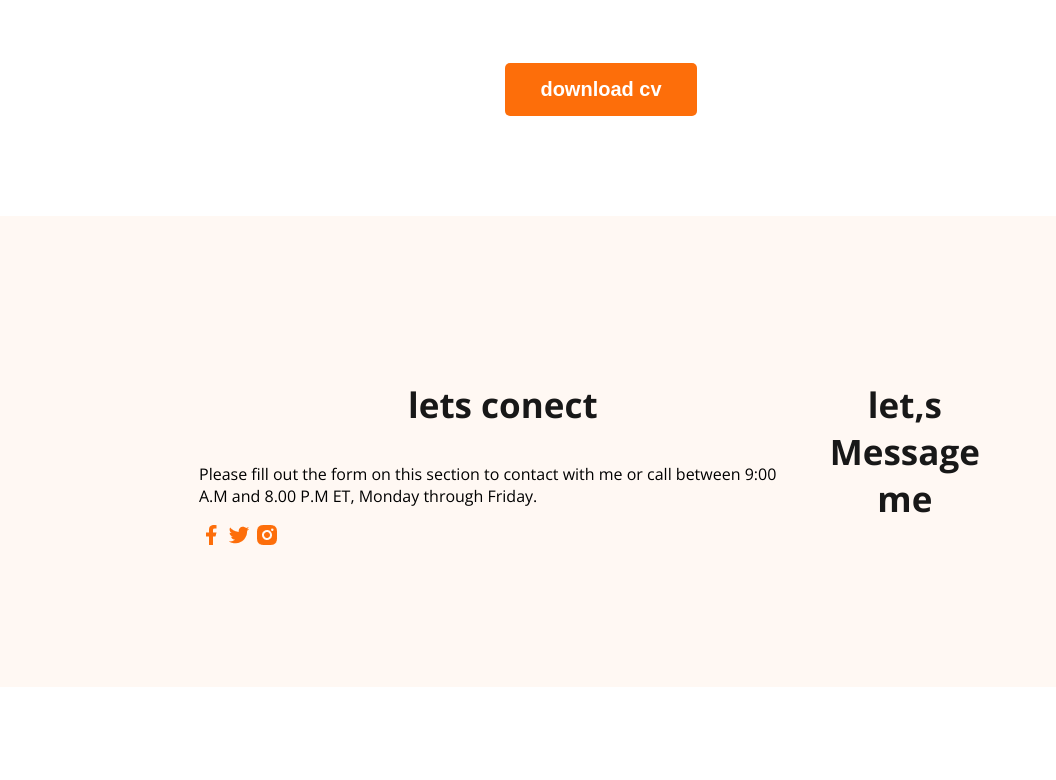
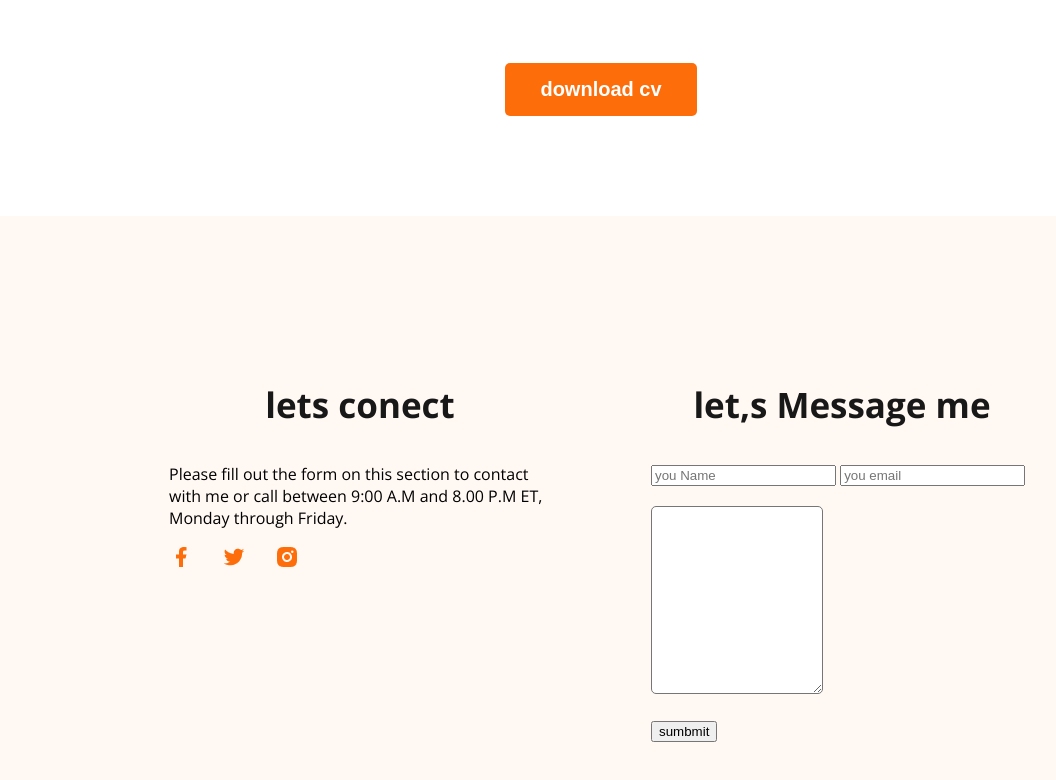
Before and after one commit to Uchingnomarma/my--simple, a plain HTML site: page index.html in a window 1280 px wide. Shown: the part 2793-3573 px from the top of the page, without its empty margins (39-1095 px from the left). Before the commit the page ends 3488 px from the top, so only its background shows below. Drawn offline with nearby package versions, Linux system fonts and the light colour scheme.

Commit message:
finised footer section content

```diff
--- a/index.html
+++ b/index.html
@@ -5,7 +5,8 @@
  <meta name="viewport" content="width=device-width, initial-scale=1.0">
  <title class="nav-tittle">my simple</title>
  <link rel="preconnect" href="https://fonts.googleapis.com">
- <link rel="preconnect" href="https://fonts.gstatic.com" crossorigin>
+ <link rel="preconnect" href="http
+ s://fonts.gstatic.com" crossorigin>
  <link href="https://fonts.googleapis.com/css2?family=Open+Sans:wght@400;700&display=swap" rel="stylesheet">
 
 <link rel="stylesheet" href="styles/portfolio.css">
@@ -154,7 +155,7 @@
 
  </main>
  <footer>
-<div class="footer-colum">
+<div class="footer-column">
     <h3 class="section-tittle">lets conect</h3>
 <p class="section-description">
     Please fill out the form on this section to contact with me or call between 9:00 A.M and 8.00 P.M ET, Monday through Friday.
@@ -165,8 +166,14 @@
     <a href=""><img src="images/icons/insta.png" alt=""></a>
 </div>
 </div>
-<div class="footer-colum">
+<div class="footer-column">
     <h3 class="section-tittle">let,s Message me</h3>
+   <form class="contact" action="">
+     <input type="text" placeholder="you Name">
+     <input type="email" name="" placeholder="you email" id="">
+     <textarea name="" id="" cols="30" rows="10"></textarea>
+     <input type="submit" value="sumbmit">
+   </form>
 </div>
  </footer>
 
--- a/styles/portfolio.css
+++ b/styles/portfolio.css
@@ -182,7 +182,29 @@ font-weight: 700;
 /* footer style */
 footer{
  display: flex;
- background-color: #FFF8F3;
- padding: 130px 230px;
+ gap: 100px;
+ background: #FFF8F3;
  margin-top: 100px;
+ padding: 130px 200px;
 }
+.footer-column{
+width: 50%;
+}
+.social-links a{
+ margin-right: 25px;
+}
+
+
+.contact-input,
+textarea {
+ display: block;
+ margin-bottom: 25px;
+ margin-top: 20px;
+ padding: 18px 35px;
+ color: #757575;
+ border-radius: 5px;
+ background: #fff;
+ border: o;
+ width: 100px;
+
+}
```
